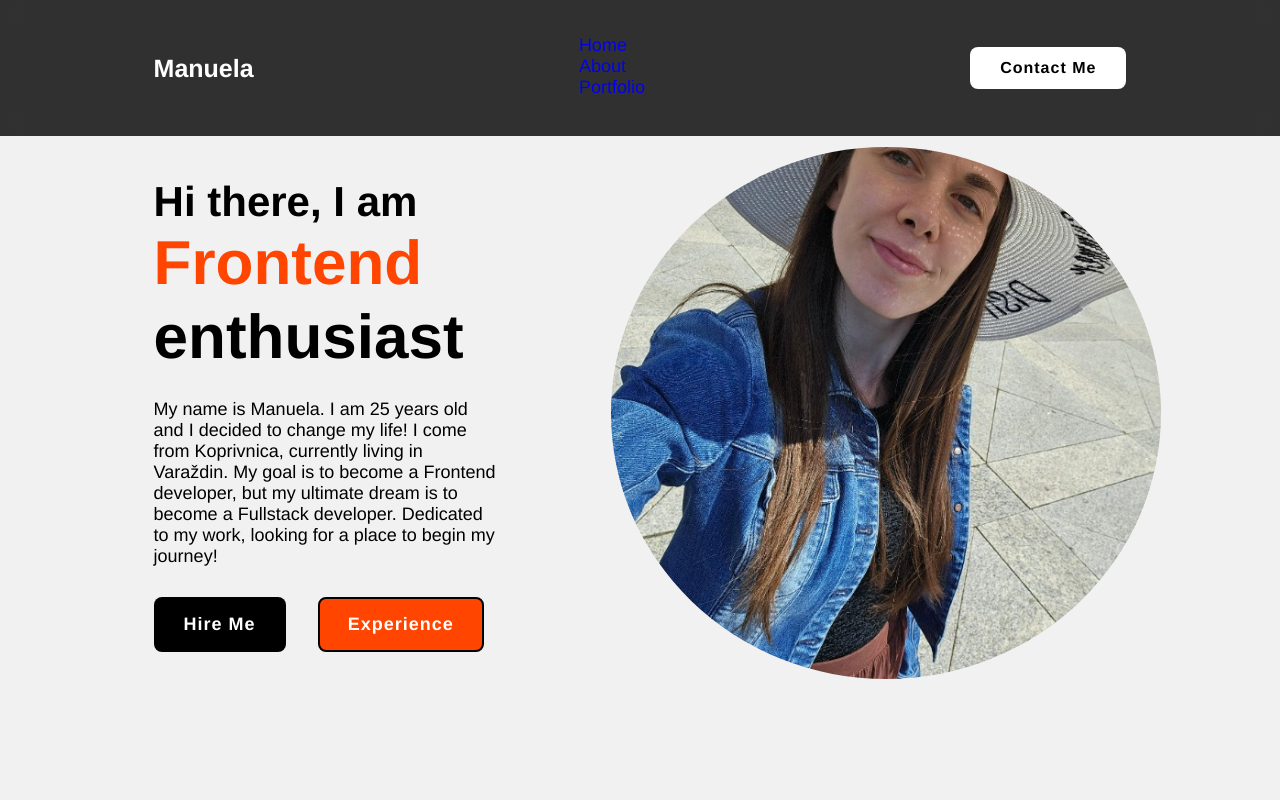
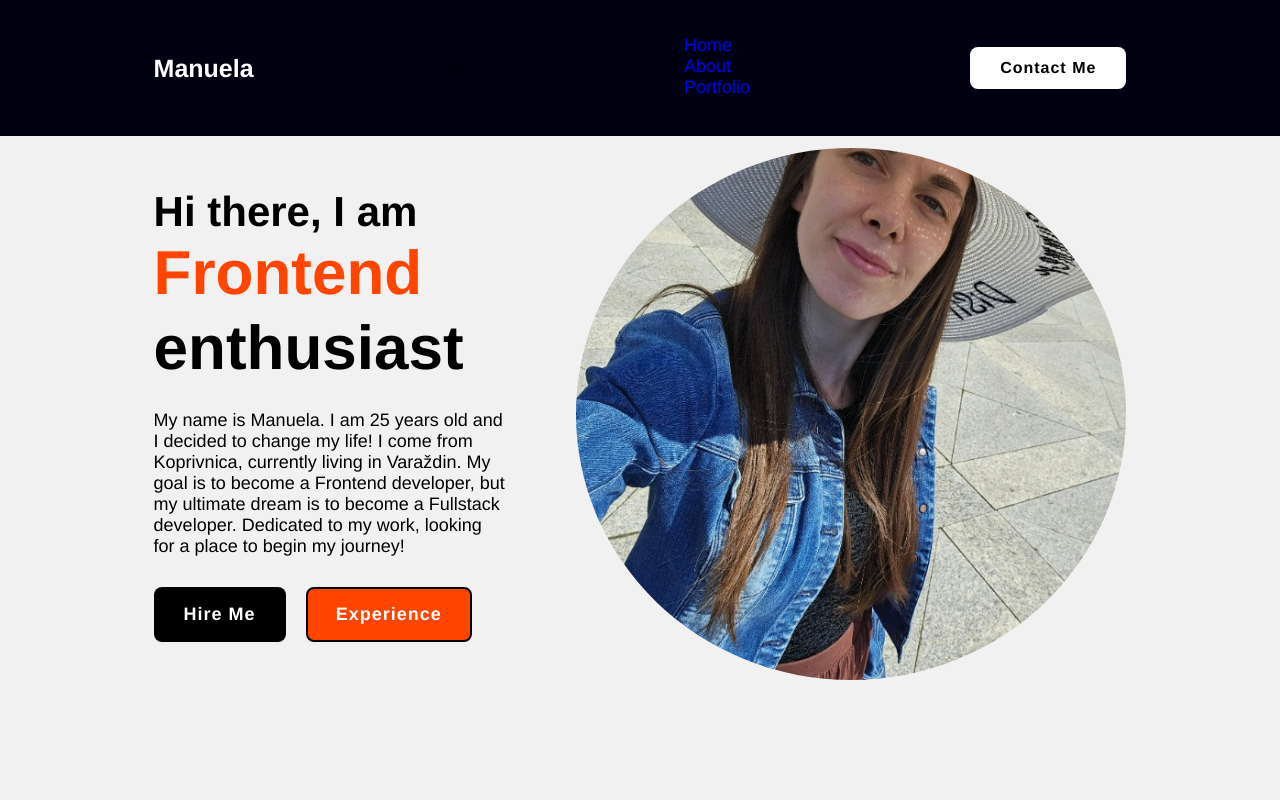
Before and after one commit to Manuela243/Portfolio, a plain HTML site: page Portfolio.html in a window 1280 px wide. Shown: the top 800 px of the page. Drawn offline with nearby package versions, Linux system fonts and the light colour scheme.

Commit message:
Putting changes in CSS - adding :root, changed nav in HTML by adding ul+li, for better structure

```diff
--- a/Portfolio.html
+++ b/Portfolio.html
@@ -12,6 +12,8 @@
 
     <header class="header">
         <a href="home" class="logo">Manuela</a>
+
+        <div class='bx bx-menu' id="menu-icon"></div>
 
         <nav class="navbar">
             <ul>
--- a/portfoliostyle.css
+++ b/portfoliostyle.css
@@ -5,6 +5,24 @@
     font-family: 'Franklin Gothic Medium', 'Arial Narrow', Arial, sans-serif;
     text-decoration: none;
     list-style: none;
+    scroll-behavior: smooth;
+    outline: none;
+}
+
+/*From another source I added scroll-behaviour and outline*/
+
+:root {
+    --bg-color: #001;
+    --second-bg-color: #112;
+    --text-color: #fff;
+    --main-color: #FF6347;
+}
+/*Using ":root" cause I like when websites change according to the set
+theme on persons computer/mobile*/
+
+html {
+    font-size: 62.5%;
+    overflow-x: hidden;
 }
 .header{
     position: fixed;
@@ -12,7 +30,7 @@
     left: 0;
     width: 100%;
     padding: 35px 12%;
-    background: rgba(0, 0, 0, 0.8);
+    background: var(--bg-color);
     backdrop-filter: blur(10px);
     display: flex;
     justify-content: space-between;
@@ -36,7 +54,7 @@ span{
 }
 .navbar{
     font-size: 18px;
-    color: ; /*color?*/
+     /*color?*/
     font-weight: 500;
     margin: 0 20px;
     border-bottom: 3px solid transparent;
```
